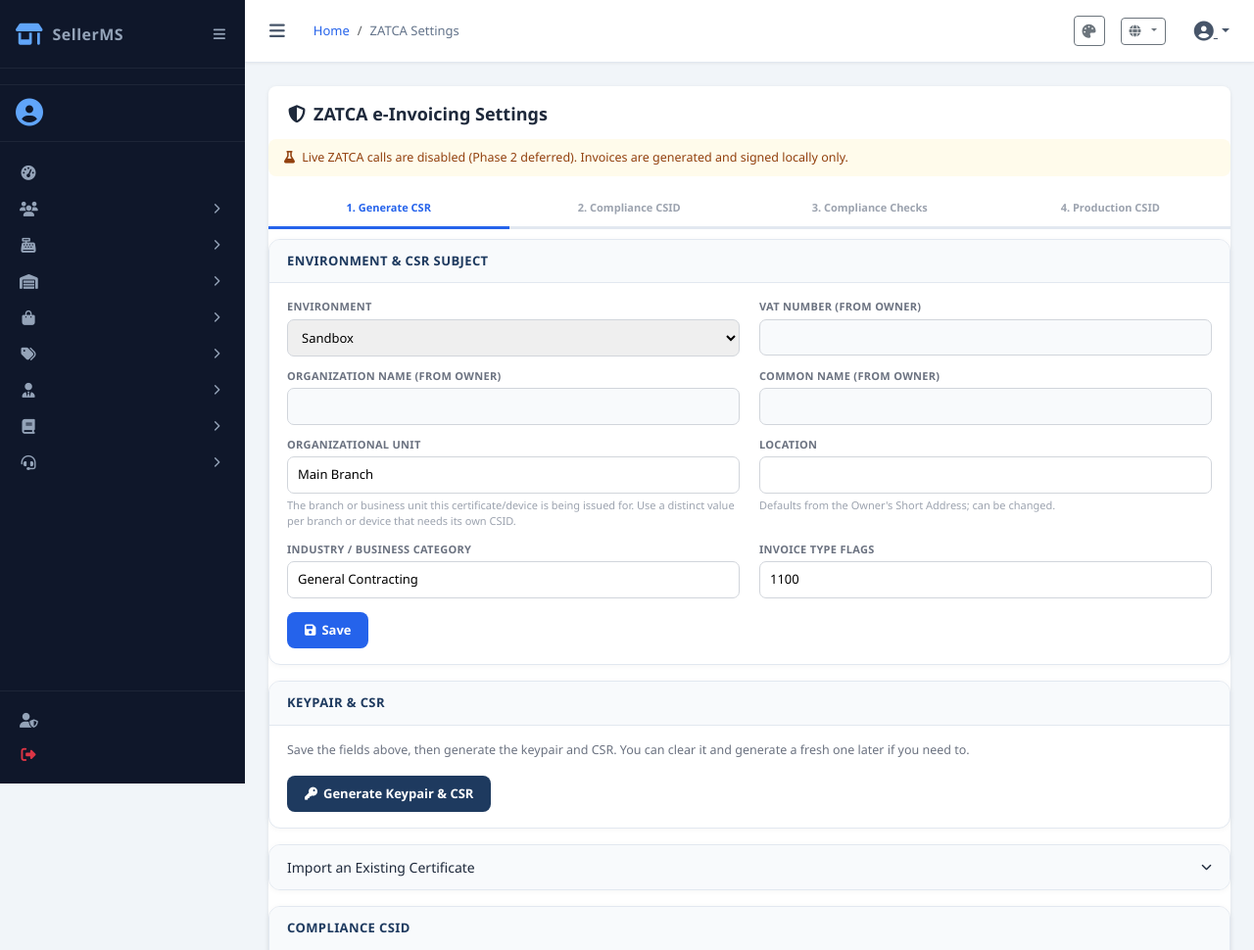
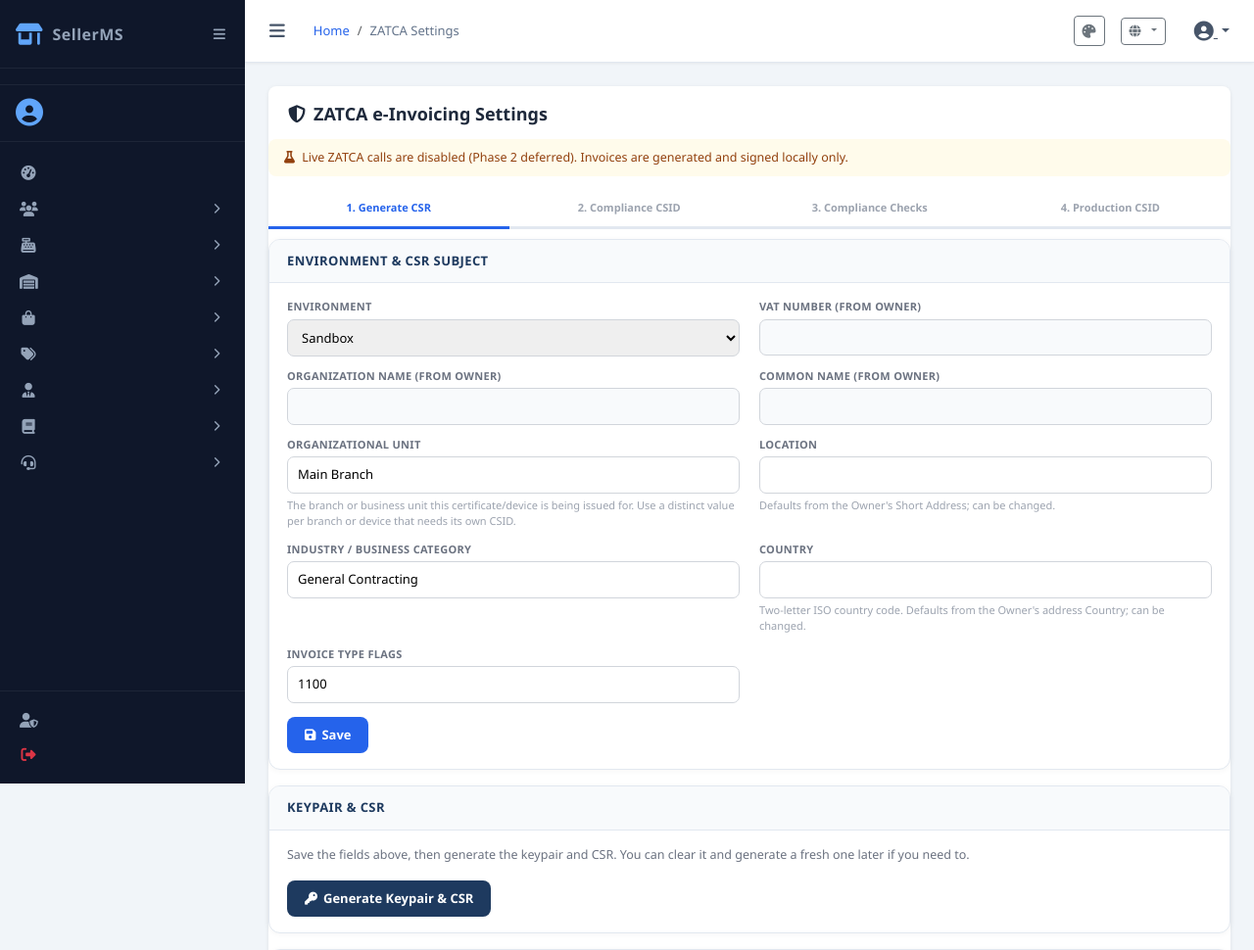
Before and after one commit to saliasim76/SellerMs, a Python web app: template templates/zatca/settings.html in a window 1280 px wide. Shown: the top 970 px of the page at 98% size. Run offline with Jinja, Linux system fonts and the light colour scheme; the template is opened without the code that fills it, so the values that code supplies are empty; some libraries are stand-ins or nearby versions.

Commit message:
ZATCA CSR Subject: add the missing Country field, default from Owner's address
Country was already read/saved server-side (csr_country, defaulting to
the literal 'SA') but had no input in the Environment & CSR Subject form
at all -- there was no way to see or change it. Added it, defaulting to
the Owner's own address Country when that's already a plausible 2-letter
ISO code, otherwise 'SA' (see _country_code_default()) -- always
user-editable, uppercased and capped at 2 characters either way.

Co-Authored-By: Claude Sonnet 5 <noreply@anthropic.com>

```diff
--- a/templates/zatca/settings.html
+++ b/templates/zatca/settings.html
@@ -102,6 +102,14 @@ table.zs-tbl td{padding:8px 10px;border-bottom:1px solid #f1f5f9;}
         <div class="zs-item">
           <label>{% if ar %}النشاط{% else %}Industry / Business Category{% endif %}</label>
           <input type="text" id="zs_industry" value="{{ settings.csr_industry or 'General Contracting' }}" {{ 'readonly' if settings.csr_pem else '' }}>
+        </div>
+        <div class="zs-item">
+          <label>{% if ar %}الدولة{% else %}Country{% endif %}</label>
+          <input type="text" id="zs_country" maxlength="2" style="text-transform:uppercase;"
+                 value="{{ settings.csr_country or country_default }}" {{ 'readonly' if settings.csr_pem else '' }}>
+          <div style="font-size:11px;color:#9ca3af;margin-top:4px;">
+            {% if ar %}رمز الدولة المكوّن من حرفين (ISO). يُعبَّأ تلقائياً من دولة عنوان المالك، ويمكن تغييره.{% else %}Two-letter ISO country code. Defaults from the Owner's address Country; can be changed.{% endif %}
+          </div>
         </div>
         <div class="zs-item">
           <label>Invoice Type Flags</label>
@@ -325,6 +333,7 @@ function saveEnvironment() {
   fd.set('csr_organization_unit', document.getElementById('zs_org_unit').value);
   fd.set('csr_location', document.getElementById('zs_location').value);
   fd.set('csr_industry', document.getElementById('zs_industry').value);
+  fd.set('csr_country', document.getElementById('zs_country').value);
   fd.set('csr_invoice_type', document.getElementById('zs_invoice_type').value);
   fetch('/zatca/settings/save-environment', {method:'POST', headers:{'X-CSRFToken':CSRF}, body:fd})
     .then(r => r.json()).then(d => {
```
Also changed, not shown: database/routes/zatca.py (+19 -2 lines).
